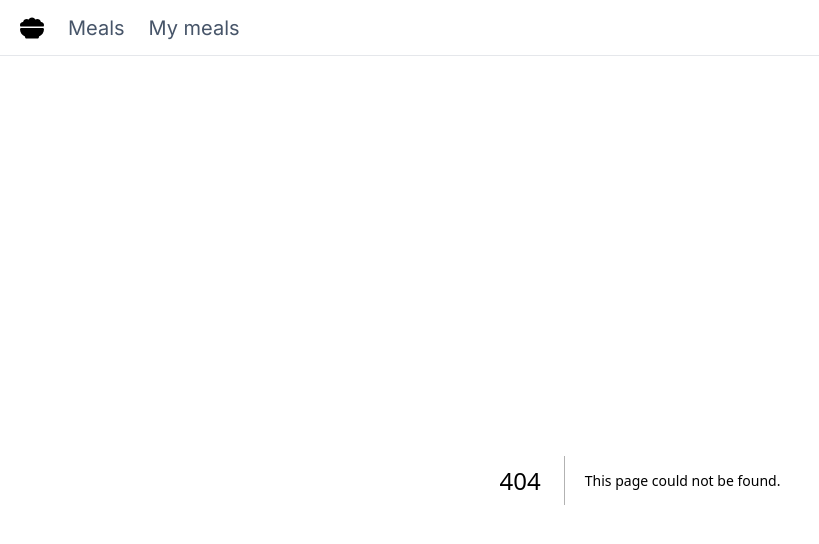
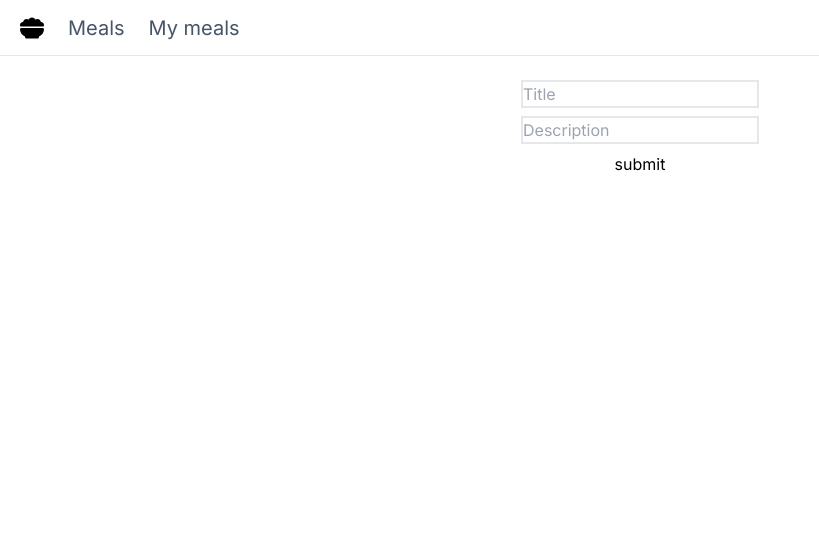
Before and after one commit to ssikors/diet-app, a Next.js app: page /meals/new in a window 1280 px wide. Before the commit this address had no page. Shown: the top 544 px of the page, without its empty margins (0-819 px from the left). Built offline with nearby package versions, Linux system fonts and the light colour scheme.

Commit message:
added react hook form

```diff
--- /dev/null
+++ b/app/meals/new/page.tsx
@@ -0,0 +1,38 @@
+"use client";
+
+import { Controller, SubmitHandler, useForm } from "react-hook-form";
+
+interface MealForm {
+  title: string;
+  description: string;
+}
+
+export default function NewMealPage() {
+  // handleSubmit validates in the background
+  const { register, handleSubmit } = useForm<MealForm>();
+
+  const onSubmit: SubmitHandler<MealForm> = (data) => {
+    console.log(data);
+  };
+
+  return (
+    <div>
+      <form
+        className="flex flex-col gap-2 items-center"
+        onSubmit={handleSubmit(onSubmit)}
+      >
+        <input
+          className="border-2"
+          placeholder="Title"
+          {...register("title", { required: true })}
+        ></input>
+        <input
+          className="border-2"
+          placeholder="Description"
+          {...register("description", { required: true })}
+        ></input>
+        <button type="submit">submit</button>
+      </form>
+    </div>
+  );
+}
--- a/app/meals/page.tsx
+++ b/app/meals/page.tsx
@@ -1,5 +1,13 @@
+"use client"
+
+import Link from "next/link";
+
 export default function Home() {
   return (
-    <div>Meals</div>
+    <>
+      <button>
+        <Link href={"/meals/new"}>New meal</Link>
+      </button>
+    </>
   );
 }
--- a/package.json
+++ b/package.json
@@ -14,6 +14,7 @@
     "prisma": "^5.10.2",
     "react": "^18",
     "react-dom": "^18",
+    "react-hook-form": "^7.50.1",
     "react-icons": "^5.0.1",
     "zod": "^3.22.4"
   },
```
Also changed, not shown: app/layout.tsx (+3 -6 lines), 1 other file (tests, documents, lock files or other folders).
